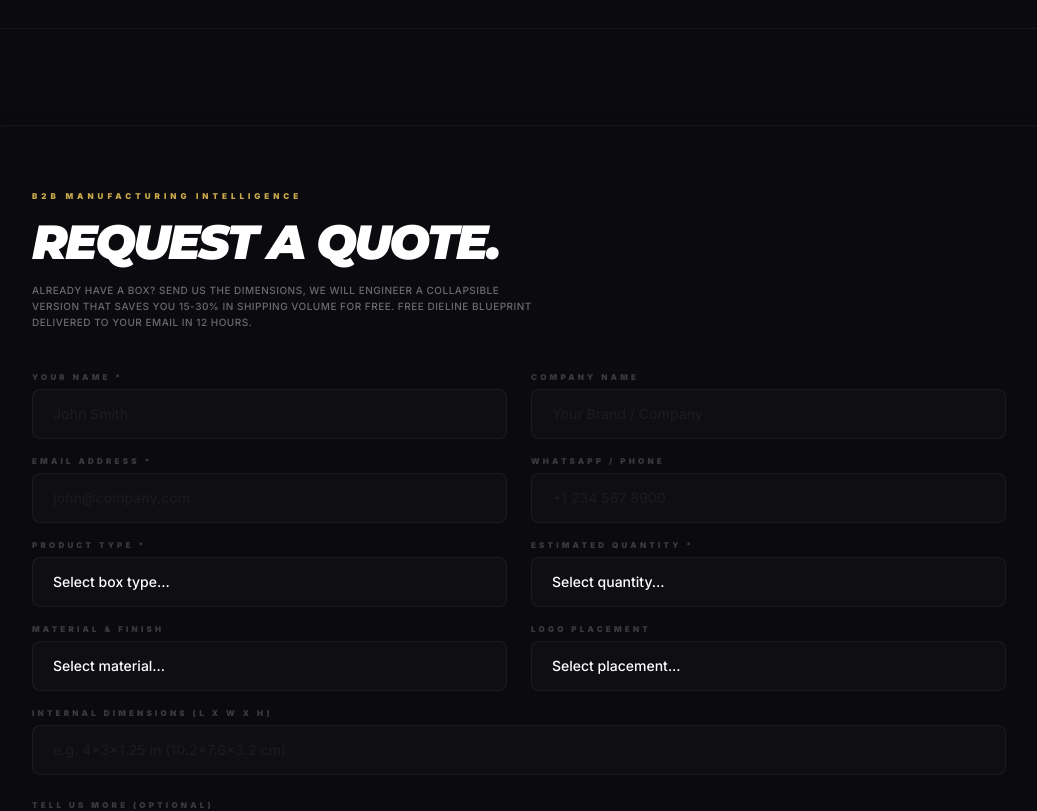
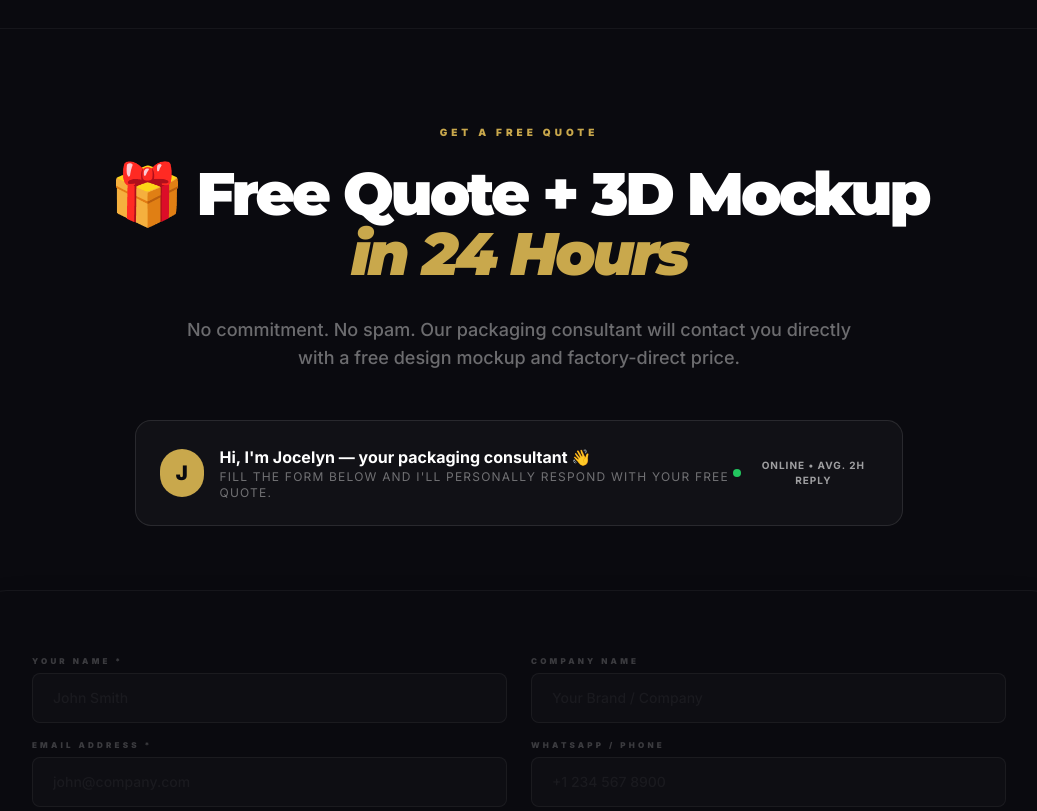
Before and after one commit to yaowei198299-cmd/side-packaging-site, a Next.js app: page / in a window 1280 px wide. Shown: the part 3380-4191 px from the top of the page, without its empty margins (121-1158 px from the left). Built offline with nearby package versions, Linux system fonts and the light colour scheme.

Commit message:
style: implement LuxoPack-style inquiry form header and consultant bar

```diff
--- a/components/InquiryForm.tsx
+++ b/components/InquiryForm.tsx
@@ -48,15 +48,37 @@ const InquiryForm = ({ productTitle, lang = 'en' }: { productTitle?: string; lan
   };
 
   return (
-    <div className="w-full max-w-6xl mx-auto bg-black p-8 md:p-16 rounded-[2.5rem] border border-white/5 shadow-2xl relative overflow-hidden">
-      {/* Background Accent */}
-      <div className="absolute top-0 right-0 w-64 h-64 bg-[#C9A84C]/5 blur-[120px] -z-10" />
+    <div className="w-full max-w-6xl mx-auto">
+      {/* LuxoPack Style Header Section */}
+      <div className="mb-12 text-center">
+        <span className="text-[#C9A84C] font-black uppercase text-[10px] tracking-[0.4em] mb-6 block">GET A FREE QUOTE</span>
 
-      <div className="mb-10">
-        <span className="text-[#C9A84C] font-black uppercase text-[8px] tracking-[0.5em] mb-4 block">B2B Manufacturing Intelligence</span>
-        <h2 className="text-3xl md:text-5xl font-black uppercase tracking-tighter italic mb-4 leading-none">Request a Quote.</h2>
-        <p className="text-white/40 text-[10px] max-w-lg leading-relaxed tracking-wider font-medium uppercase">{currentCopy}</p>
+        <h2 className="text-4xl md:text-6xl font-black text-white tracking-tighter leading-tight mb-8">
+          🎁 Free Quote + 3D Mockup <br/>
+          <span className="text-[#C9A84C] italic">in 24 Hours</span>
+        </h2>
+
+        <p className="text-white/40 text-sm md:text-lg max-w-2xl mx-auto leading-relaxed font-medium mb-12">
+          No commitment. No spam. Our packaging consultant will contact you directly with a free design mockup and factory-direct price.
+        </p>
+
+        {/* Packaging Consultant Bar */}
+        <div className="bg-white/[0.03] border border-white/10 rounded-2xl p-4 md:p-6 flex items-center justify-between max-w-3xl mx-auto mb-16">
+          <div className="flex items-center gap-4">
+            <div className="w-12 h-12 bg-[#C9A84C] rounded-full flex items-center justify-center text-black font-black text-xl">J</div>
+            <div className="text-left">
+              <p className="text-white font-bold text-sm md:text-base">Hi, I'm Jocelyn — your packaging consultant 👋</p>
+              <p className="text-white/40 text-[10px] md:text-xs uppercase tracking-widest">Fill the form below and I'll personally respond with your free quote.</p>
+            </div>
+          </div>
+          <div className="hidden md:flex items-center gap-2">
+            <span className="w-2 h-2 bg-green-500 rounded-full animate-pulse"></span>
+            <span className="text-white/60 text-[10px] font-bold uppercase tracking-widest">Online • Avg. 2h reply</span>
+          </div>
+        </div>
       </div>
+
+      <div className="bg-black p-8 md:p-16 rounded-[2.5rem] border border-white/5 shadow-2xl relative overflow-hidden">
 
       <form onSubmit={handleSubmit} className="space-y-6">
         <div className="grid md:grid-cols-2 gap-x-6 gap-y-4">
@@ -206,6 +228,7 @@ const InquiryForm = ({ productTitle, lang = 'en' }: { productTitle?: string; lan
         )}
       </form>
     </div>
+    </div>
   );
 };
 
```
